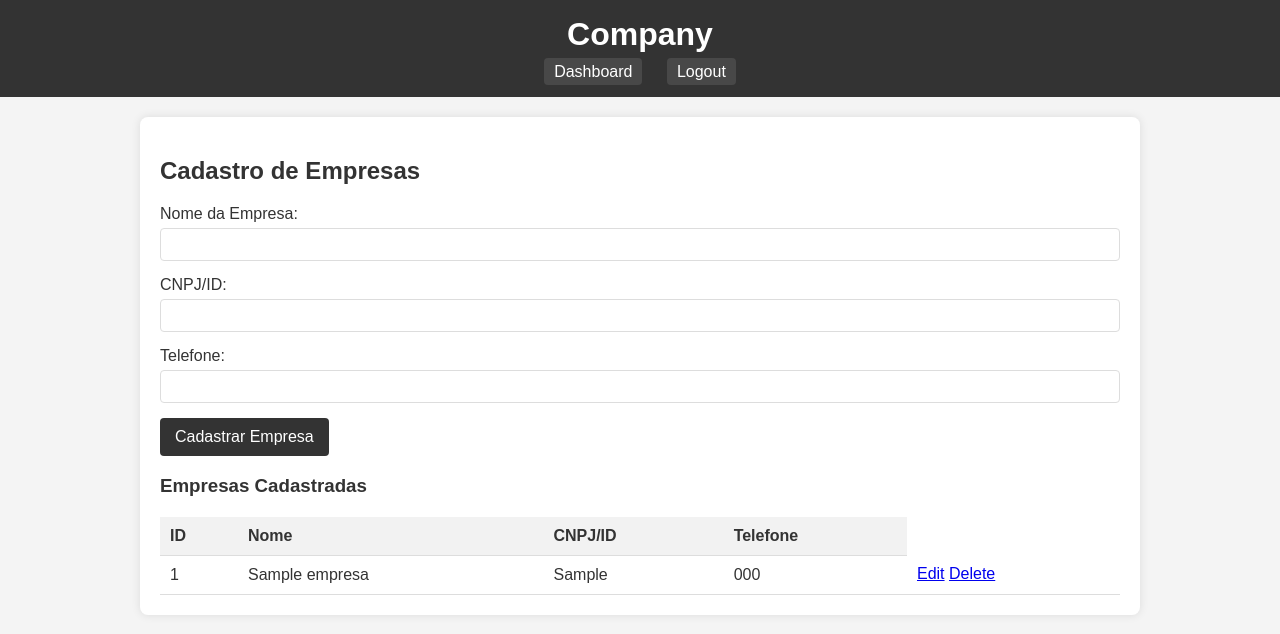
After one commit to GuilhermeFaramiglio/Hackatas, a PHP site: page /cadempresa.php in a window 1280 px wide. The commit adds this page. Shown: the top 634 px of the page. Run offline with PHP 8.4, Linux system fonts and the light colour scheme; a user stored in the database is signed in; data comes from the database, SQL or seed files in the repository; tables that the repository leaves empty hold one stand-in row (values such as "Sample post").

Commit message:
alteração da página inicial.php
foi alterada a página inicial.php para cadempresa.php, pois a página inicial não abria e só foi repassado o código para outro arquivo, visto que o conteúdo dessa página era apenas voltado ao cadastro de cliente/empresa.

foi ajustado todo o php, incluindo validação de usuario logado, inserção dos dados no banco, e exibição numa lista na parte inferior da tela que já possuia.

faltam apenas os campos de editar e deletar nessa lista para incluir as querys.

```diff
--- /dev/null
+++ b/cadempresa.php
@@ -0,0 +1,121 @@
+<?php
+include("utils/conectadb.php");
+session_start();
+
+$lang = $_SESSION["lang"] ?? "en";
+$labels = include "$lang.php";
+
+if (isset($_SESSION['idusuario'])) {
+
+    $idusuario = $_SESSION['idusuario'];
+
+    $sql = "SELECT USU_NOME FROM usuario
+        WHERE USU_ID = ?";
+    $stmt = mysqli_prepare($link, $sql);
+    mysqli_stmt_bind_param($stmt, 'i', $idusuario);
+    mysqli_stmt_execute($stmt);
+    $result = mysqli_stmt_get_result($stmt);
+    $nomeusuario = mysqli_fetch_array($result)['USU_NOME'] ?? 'Usuário';
+
+    mysqli_stmt_close($stmt);
+}
+else {
+    echo "<script>alert('Usuário não logado!');</script>";
+    echo "<script>window.location.href = 'login.php';</script>";
+    exit;
+}
+
+// Handle form submission
+if ($_SERVER["REQUEST_METHOD"] == "POST") {
+    $emp_nome = $_POST["emp_nome"];
+    $emp_cnpj = $_POST["emp_cnpj"];
+    $emp_telefone = $_POST["emp_telefone"];
+
+    $sql = "INSERT INTO empresa (emp_nome, emp_cnpj, emp_telefone) VALUES (?, ?, ?)";
+    if ($stmt = mysqli_prepare($link, $sql)) {
+        mysqli_stmt_bind_param($stmt, "sss", $emp_nome, $emp_cnpj, $emp_telefone);
+        if (mysqli_stmt_execute($stmt)) {
+            $success_msg = $labels["company_registered"] ?? "Empresa cadastrada com sucesso!";
+        } else {
+            $error_msg = $labels["company_error"] ?? "Erro ao cadastrar empresa.";
+        }
+        mysqli_stmt_close($stmt);
+    }
+}
+
+// Fetch all companies
+$sql = "SELECT emp_id, emp_nome, emp_cnpj, emp_telefone FROM empresa ORDER BY emp_id ASC";
+$result = mysqli_query($link, $sql);
+?>
+
+<!DOCTYPE html>
+<html lang="<?php echo $lang; ?>">
+<head>
+    <meta charset="UTF-8">
+    <meta name="viewport" content="width=device-width, initial-scale=1.0">
+    <title>Empresas - MENA Freight Hub</title>
+    <link rel="stylesheet" href="css/style.css">
+</head>
+<body>
+    <header>
+        <h1><?php echo $labels["company"]; ?></h1>
+        <nav>
+            <a href="dashboard.php">Dashboard</a>
+            <a href="logout.php"><?php echo $labels["logout"]; ?></a>
+        </nav>
+    </header>
+    <main>
+        <h2><?php echo $labels["company_register"] ?? "Cadastro de Empresas"; ?></h2>
+
+        <?php if (isset($success_msg)): ?>
+            <div class="success"><?php echo $success_msg; ?></div>
+        <?php endif; ?>
+
+        <?php if (isset($error_msg)): ?>
+            <div class="error"><?php echo $error_msg; ?></div>
+        <?php endif; ?>
+
+        <form method="POST">
+            <div class="form-group">
+                <label for="emp_nome"><?php echo $labels["company_name"] ?? "Nome da Empresa:"; ?></label>
+                <input type="text" id="emp_nome" name="emp_nome" required>
+            </div>
+            <div class="form-group">
+                <label for="emp_cnpj"><?php echo $labels["company_cnpj"] ?? "CNPJ/ID:"; ?></label>
+                <input type="text" id="emp_cnpj" name="emp_cnpj" required>
+            </div>
+            <div class="form-group">
+                <label for="emp_telefone"><?php echo $labels["company_phone"] ?? "Telefone:"; ?></label>
+                <input type="text" id="emp_telefone" name="emp_telefone" required>
+            </div>
+            <button type="submit"><?php echo $labels["company_register_btn"] ?? "Cadastrar Empresa"; ?></button>
+        </form>
+
+        <h3><?php echo $labels["company_list"] ?? "Empresas Cadastradas"; ?></h3>
+        <table>
+            <thead>
+                <tr>
+                    <th>ID</th>
+                    <th><?php echo $labels["company_name"] ?? "Nome"; ?></th>
+                    <th><?php echo $labels["company_cnpj"] ?? "CNPJ/ID"; ?></th>
+                    <th><?php echo $labels["company_phone"] ?? "Telefone"; ?></th>
+                </tr>
+            </thead>
+            <tbody>
+                <?php while ($row = mysqli_fetch_assoc($result)): ?>
+                <tr>
+                    <td><?php echo $row["emp_id"]; ?></td>
+                    <td><?php echo $row["emp_nome"]; ?></td>
+                    <td><?php echo $row["emp_cnpj"]; ?></td>
+                    <td><?php echo $row["emp_telefone"]; ?></td>
+                    <td>
+                        <a href="edit_empresa.php?id=<?php echo $row["emp_id"]; ?>"><?php echo $labels["edit"] ?? "Editar"; ?></a>
+                        <a href="delete_empresa.php?id=<?php echo $row["emp_id"]; ?>" onclick="return confirm('<?php echo $labels["confirm_delete"] ?? "Tem certeza?"; ?>')"><?php echo $labels["delete"] ?? "Excluir"; ?></a>
+                    </td>
+                </tr>
+                <?php endwhile; ?>
+            </tbody>
+        </table>
+    </main>
+</body>
+</html>
```
Also changed, not shown: dashboard.php (+4 -4 lines), inicial.php (deleted, +0 -118 lines).
